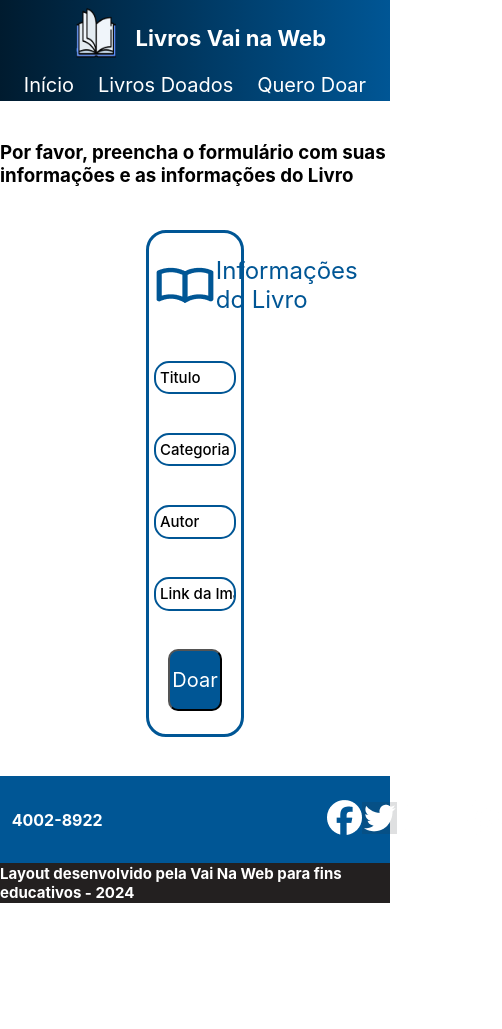
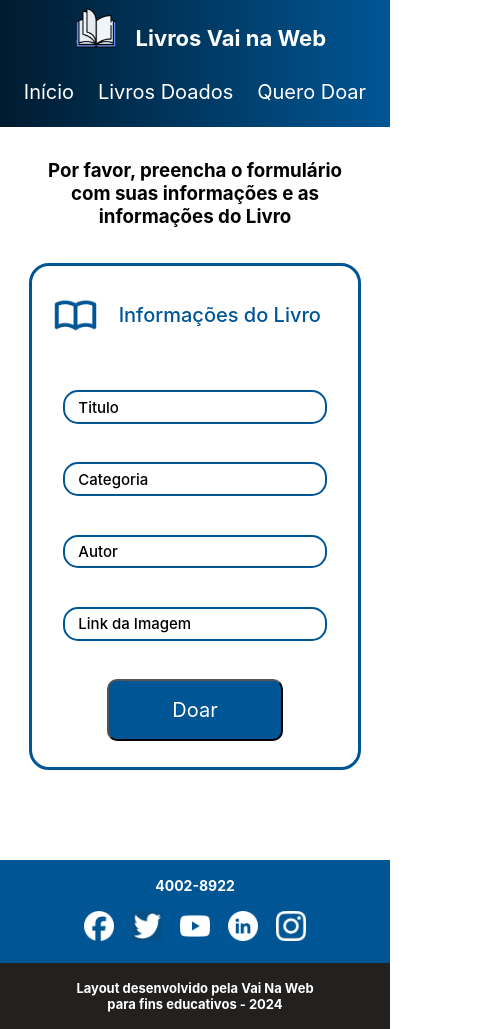
Before and after one commit to Vinny1804/DesafioLivrosVNW, a React (Vite) app: page /queroDoar in a window 390 px wide. Shown: the whole page, 502 px wide, since content can reach past the window. Before the commit the page ends 903 px from the top, so only its background shows below. Built offline with nearby package versions, Linux system fonts and the light colour scheme.

Commit message:
:iphone: Adicionado responsividade em todo site

```diff
--- a/src/components/footer/footer.module.scss
+++ b/src/components/footer/footer.module.scss
@@ -37,5 +37,30 @@
 }
 
 @media (max-width: 390px) {
-
+    .footer {
+        height: 20vh;
+    }
+    .sociais {
+        flex-direction: column;
+        align-items: center;
+        justify-content: space-evenly;
+        img {
+            width: 30px;
+            height: 30px;
+        }
+    }
+    .telefone {
+        font-size: 14px;
+    }
+    .logoSociais{
+        width: 70%;
+    }
+    .info {
+        height: 13vh;
+        p {
+            width: 65%;
+            text-align: center;
+            font-size: 13px;
+        }
+    }
 }
--- a/src/components/header/header.module.scss
+++ b/src/components/header/header.module.scss
@@ -75,12 +75,14 @@
         flex-direction: column;
         justify-content: space-evenly;
         align-items: center;
+        height: 15vh;
+        padding-bottom: 5%;
     }
     .logoHeader {
         height: 60%;
         margin-top: 2%;
         img {
-            height: 50px;
+            height: 40px;
             width: 50px;
         }
         h1 {
@@ -89,6 +91,7 @@
     }
     .navHeader {
         width: 100%;
+        margin-top: 2%;
         ul {
             height: 4vh;
         }
--- a/src/pages/livrosDoados/livrosDoados.module.scss
+++ b/src/pages/livrosDoados/livrosDoados.module.scss
@@ -36,3 +36,19 @@
         font-weight: 500;
     }
 }
+
+@media (max-width: 390px) {
+    .livrosDoados {
+        h2 {
+            margin-top: 3%;
+            margin-bottom: 8%;
+        }
+    }
+    .listaDeLivros {
+        display: flex;
+        justify-content: center;
+    }
+    .Livro1 {
+        width: 50vw;
+    }
+}
--- a/src/pages/queroDoar/queroDoar.module.scss
+++ b/src/pages/queroDoar/queroDoar.module.scss
@@ -66,3 +66,30 @@
     font-size: 20px;
     color: white;
 }
+
+@media (max-width: 390px) {
+    .queroDoar {
+        margin-bottom: 15%;
+        h3 {
+            width: 80%;
+            text-align: center;
+        }
+    }
+    .formulario {
+        width: 85%;
+    }
+    .tituloFormulario {
+
+        img {
+           width: 45px;
+           height: 45px;
+        }
+        h3 {
+            font-size: 20px;
+            font-weight: 500;
+        }
+    }
+    .forms {
+        width: 90%;
+    }
+}
```
